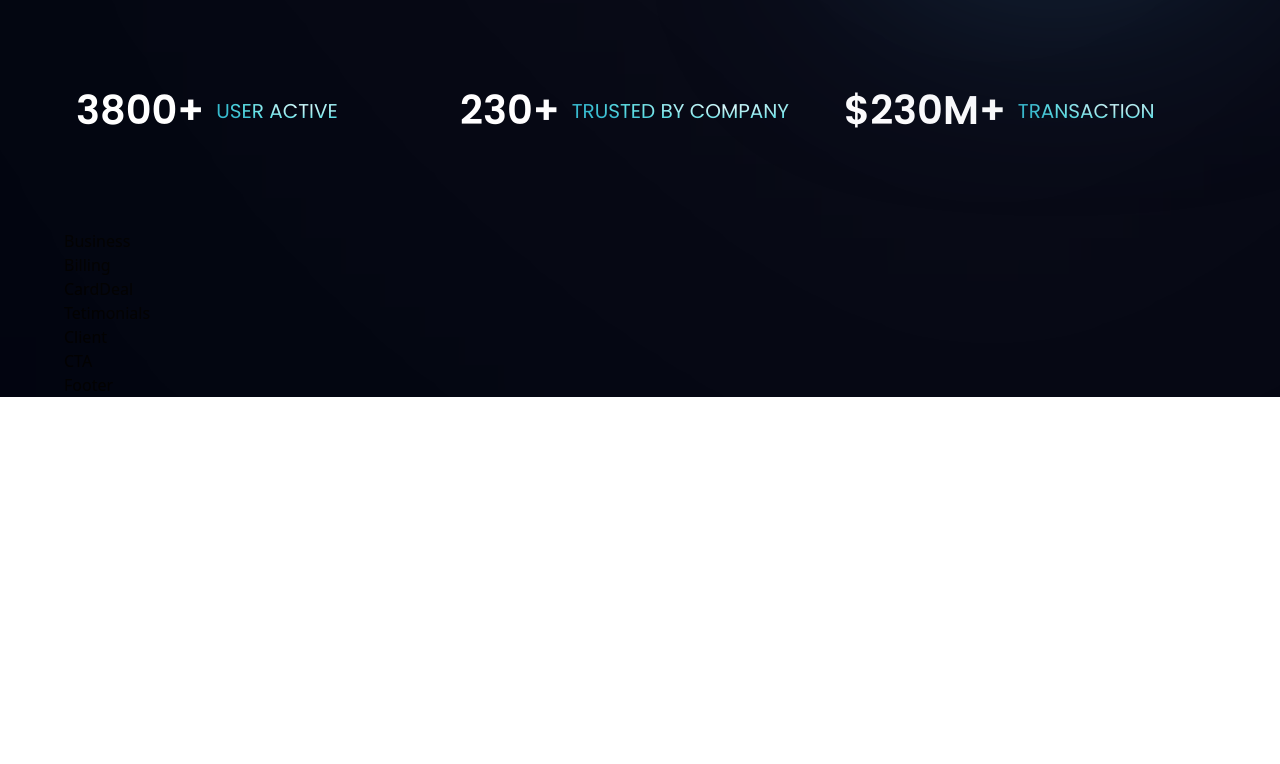
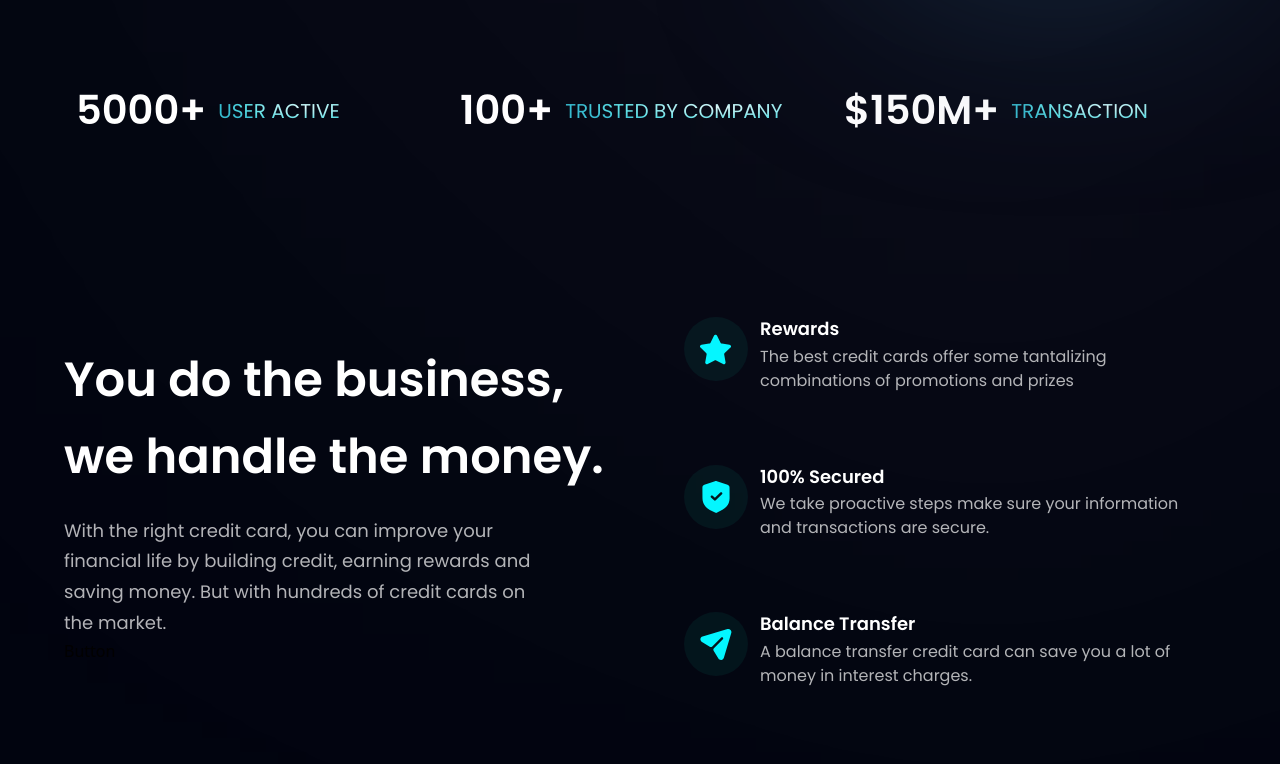
Before and after one commit to medani123/Bank, a React (Vite) app: page / in a window 1280 px wide. Shown: the part 716-1480 px from the top of the page. Before the commit the page ends 1113 px from the top, so only its background shows below. Built offline with nearby package versions, Linux system fonts and the light colour scheme.

Commit message:
added Bussiness component

```diff
--- a/package.json
+++ b/package.json
@@ -9,8 +9,11 @@
     "preview": "vite preview"
   },
   "dependencies": {
+    "autoprefixer": "^10.4.12",
+    "postcss": "^8.4.18",
     "react": "^18.2.0",
-    "react-dom": "^18.2.0"
+    "react-dom": "^18.2.0",
+    "tailwindcss": "^3.2.1"
   },
   "devDependencies": {
     "@types/react": "^18.0.17",
--- a/src/components/Business.jsx
+++ b/src/components/Business.jsx
@@ -1,7 +1,51 @@
-import React from "react";
+import { features } from "../constants";
+import styles, { layout } from "../style";
+import Button from "./Button";
 
-const Business = () => {
-  return <div>Business</div>;
-};
+const FeatureCard = ({ icon, title, content, index }) => (
+  <div
+    className={`flex flex-row p-6 rounded-[20px] ${
+      index !== features.length - 1 ? "mb-6" : "mb-0"
+    } feature-card`}
+  >
+    <div
+      className={`w-[64px] h-[64px] rounded-full ${styles.flexCenter} bg-dimBlue`}
+    >
+      <img src={icon} alt='star' className='w-[50%] h-[50%] object-contain' />
+    </div>
+    <div className='flex-1 flex flex-col ml-3'>
+      <h4 className='font-poppins font-semibold text-white text-[18px] leading-[23.4px] mb-1'>
+        {title}
+      </h4>
+      <p className='font-poppins font-normal text-dimWhite text-[16px] leading-[24px]'>
+        {content}
+      </p>
+    </div>
+  </div>
+);
+
+const Business = () => (
+  <section id='features' className={layout.section}>
+    <div className={layout.sectionInfo}>
+      <h2 className={styles.heading2}>
+        You do the business, <br className='sm:block hidden' /> we handle the
+        money.
+      </h2>
+      <p className={`${styles.paragraph} max-w-[470px] mt-5`}>
+        With the right credit card, you can improve your financial life by
+        building credit, earning rewards and saving money. But with hundreds of
+        credit cards on the market.
+      </p>
+
+      <Button styles={`mt-10`} />
+    </div>
+
+    <div className={`${layout.sectionImg} flex-col`}>
+      {features.map((feature, index) => (
+        <FeatureCard key={feature.id} {...feature} index={index} />
+      ))}
+    </div>
+  </section>
+);
 
 export default Business;
--- a/src/constants/index.js
+++ b/src/constants/index.js
@@ -89,17 +89,17 @@
   {
     id: "stats-1",
     title: "User Active",
-    value: "3800+",
+    value: "5000+",
   },
   {
     id: "stats-2",
     title: "Trusted by Company",
-    value: "230+",
+    value: "100+",
   },
   {
     id: "stats-3",
     title: "Transaction",
-    value: "$230M+",
+    value: "$150M+",
   },
 ];
 
```
Also changed, not shown: 1 other file (tests, documents, lock files or other folders).
